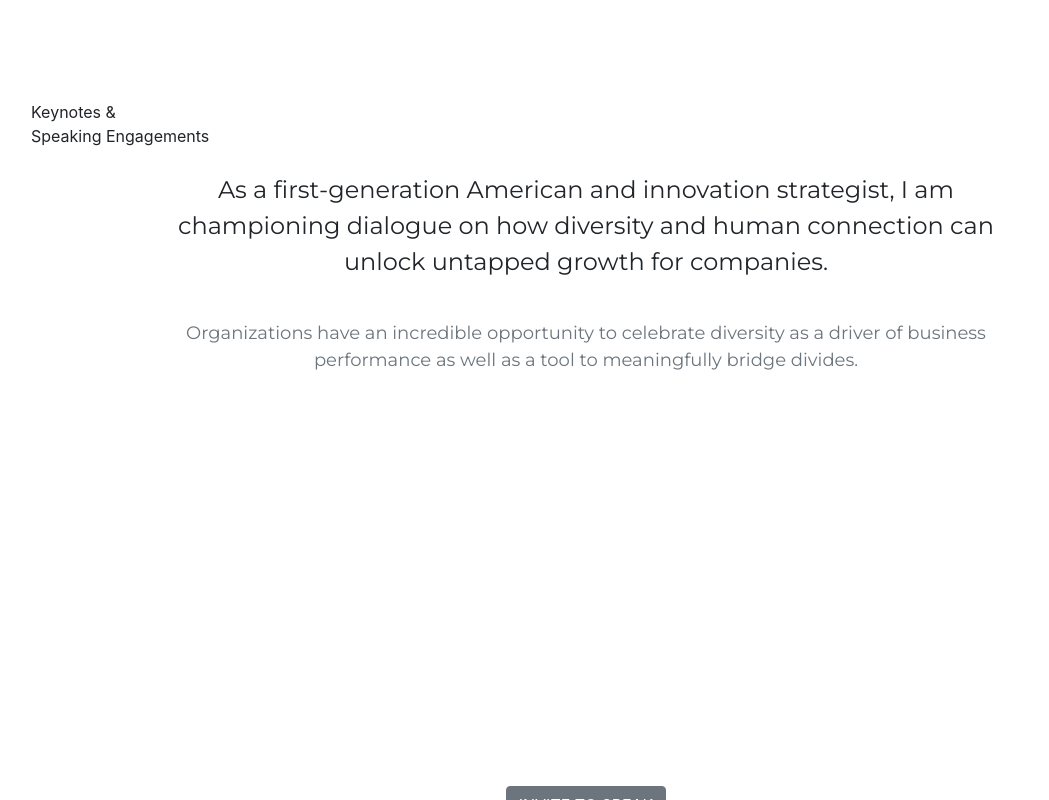
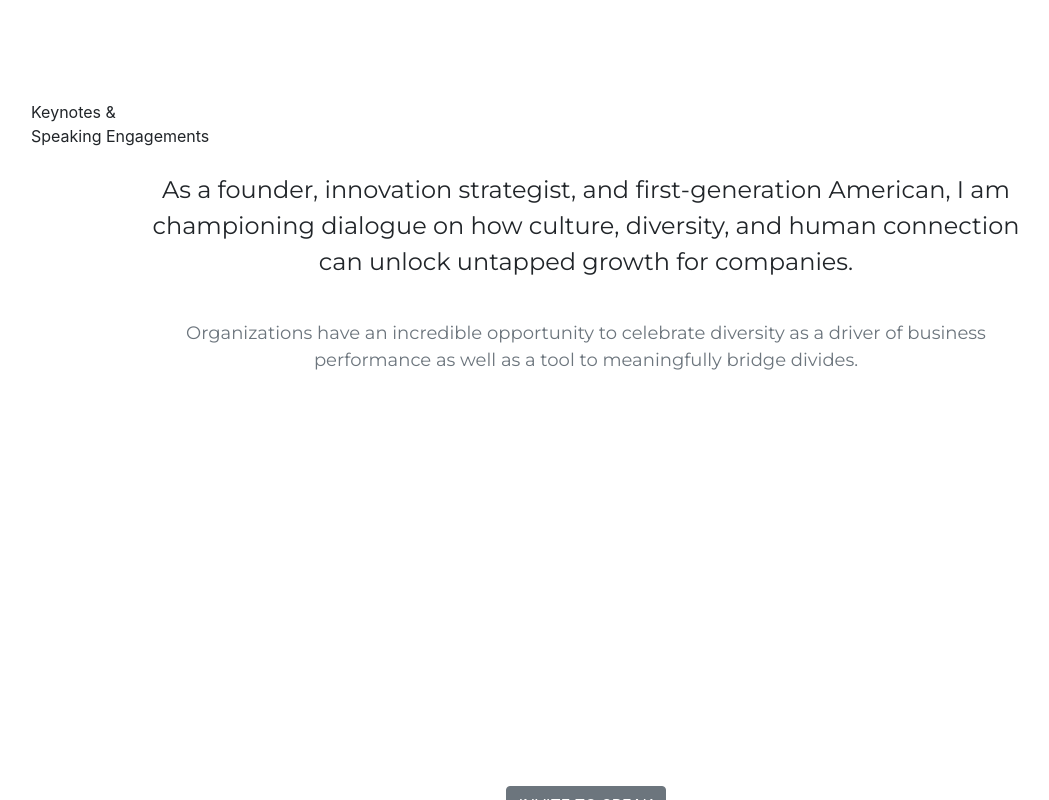
Before and after one commit to dalkat/dalkat.github.io, a Jekyll site: the page built from speaker 2.md, in a window 1280 px wide and 900 px high, cut to the strip 0-800 px from the top of the window. Shown: the whole strip, without its empty margins (54-1103 px from the left). Built offline with Jekyll 4.4.1, drawn with Linux system fonts in a browser that asks for light colours; nearby versions of some CDN libraries; some web fonts are replaced; library files that are not in the unit come from our copies; some of the changed text lies outside the part shown.

Commit message:
Update speaker.html

```diff
--- a/_layouts/speaker.html
+++ b/_layouts/speaker.html
@@ -51,7 +51,7 @@ layout: default-sub
         <div class="row">
           <div class="col-md-12">
             <p class="section-subheading" style="font-size:1.5rem; font-family:'Montserrat', 'Helvetica Neue', Helvetica, Arial, sans-serif; text-align:center; padding:0 10%;">
-              As a first-generation American and innovation strategist, I am championing dialogue on how diversity and human connection can unlock untapped growth for companies. </p>
+              As a founder, innovation strategist, and first-generation American, I am championing dialogue on how culture, diversity, and human connection can unlock untapped growth for companies. </p>
 
 
             <br><p class="section-subheading text-muted" style="font-size:18px; font-family:'Montserrat', 'Helvetica Neue', Helvetica, Arial, sans-serif; text-align:center; padding:0 10%;">
```
Also changed, not shown: other parts of _layouts/speaker.html (+4 -0 lines).
